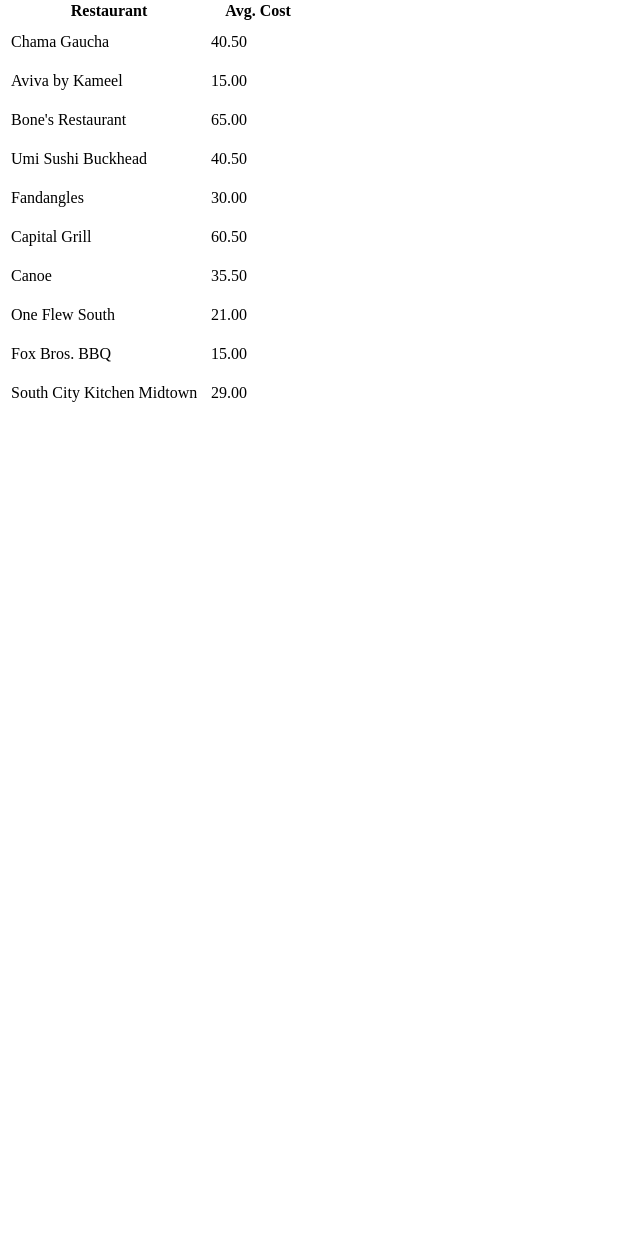
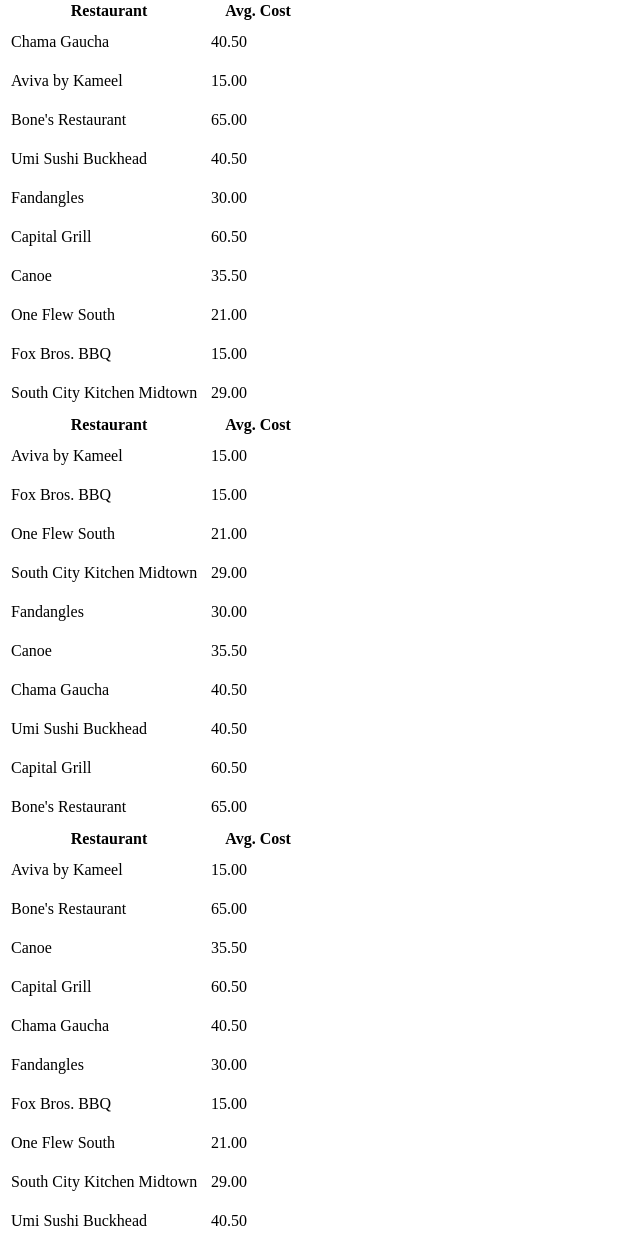
Before and after one commit to EmrysSM/WebProgramming, a PHP site: page /assignment3/index.php in a window 1280 px wide. Shown: the part 478-1727 px from the top of the page, without its empty margins (0-640 px from the left). Before the commit the page ends 880 px from the top, so only its background shows below. Run offline with PHP 8.4, Linux system fonts and the light colour scheme.

Commit message:
added sorted tables for part 4, completed assignment

```diff
--- a/assignment3/index.php
+++ b/assignment3/index.php
@@ -102,6 +102,20 @@
             echo "<tr>\n<td>$restaurant</td>\n<td>$cost</td>\n</tr>\n";
         }
         echo "</table>";
+
+        asort($restaurants);
+        echo "<table>\n<tr>\n<th>Restaurant</th>\n<th>Avg. Cost</th>\n</tr>\n";
+        foreach ($restaurants as $restaurant => $cost) {
+            echo "<tr>\n<td>$restaurant</td>\n<td>$cost</td>\n</tr>\n";
+        }
+        echo "</table>";
+
+        ksort($restaurants);
+        echo "<table>\n<tr>\n<th>Restaurant</th>\n<th>Avg. Cost</th>\n</tr>\n";
+        foreach ($restaurants as $restaurant => $cost) {
+            echo "<tr>\n<td>$restaurant</td>\n<td>$cost</td>\n</tr>\n";
+        }
+        echo "</table>";
     ?>
 </body>
 </html>
```
